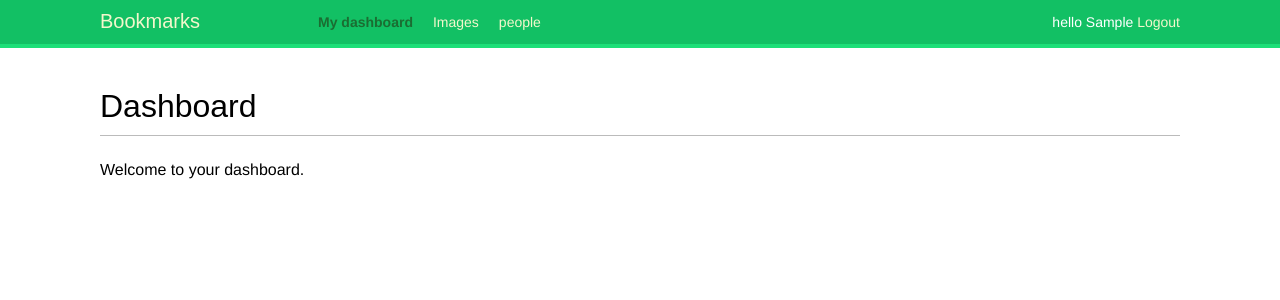
After one commit to dacavcosta/bookmarks_app_django_by_example, a Django app: page /account/ in a window 1280 px wide. The commit adds this page. Shown: the top 300 px of the page. Run offline with Django 3.2, Linux system fonts and the light colour scheme; the visitor is signed in with stand-in values (Sample User, id 1); some web fonts are replaced.

Commit message:
Django Class Based Auth views Changed login path in urls.py Added logout path in urls.py Created templates/registration/login.html Created templates/registration/logged_out.html Created templates/account/dashboard.html Created the dashboard view in views.py Changed templates/base.html to handle authenticated users and show menu

```diff
--- /dev/null
+++ b/bookmarks/account/templates/account/dashboard.html
@@ -0,0 +1,8 @@
+{% extends "base.html" %}
+
+{% block title %}Dashboard{% endblock %}
+
+{% block content %}
+    <h1>Dashboard</h1>
+    <p>Welcome to your dashboard.</p>
+{% endblock %}
--- a/bookmarks/account/templates/base.html
+++ b/bookmarks/account/templates/base.html
@@ -8,6 +8,28 @@
     <body>
         <div id="header">
             <span class="logo">Bookmarks</span>
+            {% if request.user.is_authenticated %}
+                <ul class="menu">
+                    <li {% if section == "dashboard" %}class="selected"{% endif %}>
+                        <a href="{% url "dashboard" %}">My dashboard</a>
+                    </li>
+                    <li {% if section == "images" %}class="selected"{% endif %}>
+                        <a href="#">Images</a>
+                    </li>
+                    <li {% if section == "people" %}class="selected"{% endif %}>
+                        <a href="#">people</a>
+                    </li>
+                </ul>
+            {% endif %}
+
+            <span class="user">
+                {% if request.user.is_authenticated %}
+                    hello {{ request.user.first_name }}
+                    <a href="{% url "logout" %}">Logout</a>
+                {% else %}
+                    <a href="{% url "login" %}">log-in</a>
+                {% endif %}
+            </span>
         </div>
         <div id="content">
             {% block content %}
--- a/bookmarks/account/urls.py
+++ b/bookmarks/account/urls.py
@@ -1,6 +1,10 @@
 from django.urls import path
+from django.contrib.auth import views as auth_views
 from . import views
 
 urlpatterns = [
-    path('login/', views.user_login, name='login'),
+    #path('login/', views.user_login, name='login'),
+    path('', views.dashboard, name='dashboard'),
+    path('login/', auth_views.LoginView.as_view(), name='login'),
+    path('logout/', auth_views.LogoutView.as_view(), name='logout'),
 ]
--- a/bookmarks/account/views.py
+++ b/bookmarks/account/views.py
@@ -1,6 +1,8 @@
+from django.contrib.auth import authenticate, login
+from django.contrib.auth.decorators import login_required
 from django.http import HttpResponse
 from django.shortcuts import render
-from django.contrib.auth import authenticate, login
+
 from .forms import LoginForm
 
 def user_login(request):
@@ -22,3 +24,9 @@ def user_login(request):
     else:
         form = LoginForm()
     return render(request, 'account/login.html', {'form':form})
+
+@login_required
+def dashboard(request):
+    return render(request,
+                  'account/dashboard.html',
+                  {'section':'dashboard'})
--- a/bookmarks/bookmarks/settings.py
+++ b/bookmarks/bookmarks/settings.py
@@ -119,3 +119,7 @@ USE_TZ = True
 # https://docs.djangoproject.com/en/3.0/howto/static-files/
 
 STATIC_URL = '/static/'
+
+LOGIN_REDIRECT_URL = 'dashboard'
+LOGIN_URL = 'login'
+LOGOUT_URL = 'logout'
```
Also changed, not shown: bookmarks/account/templates/registration/logged_out.html (added, +11 -0 lines), bookmarks/account/templates/registration/login.html (added, +23 -0 lines).
